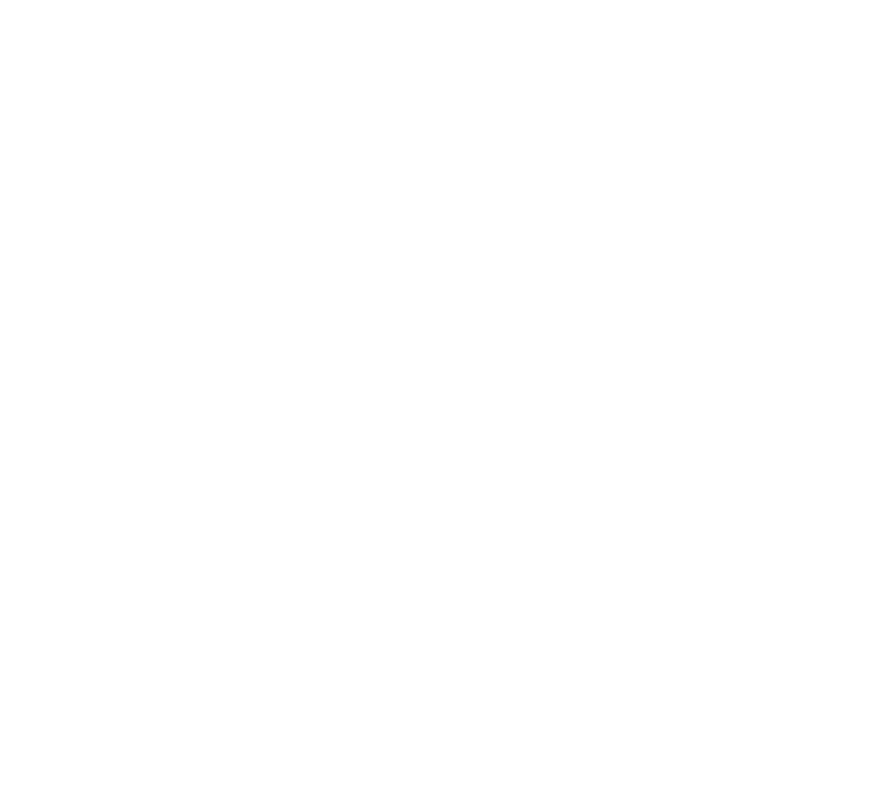
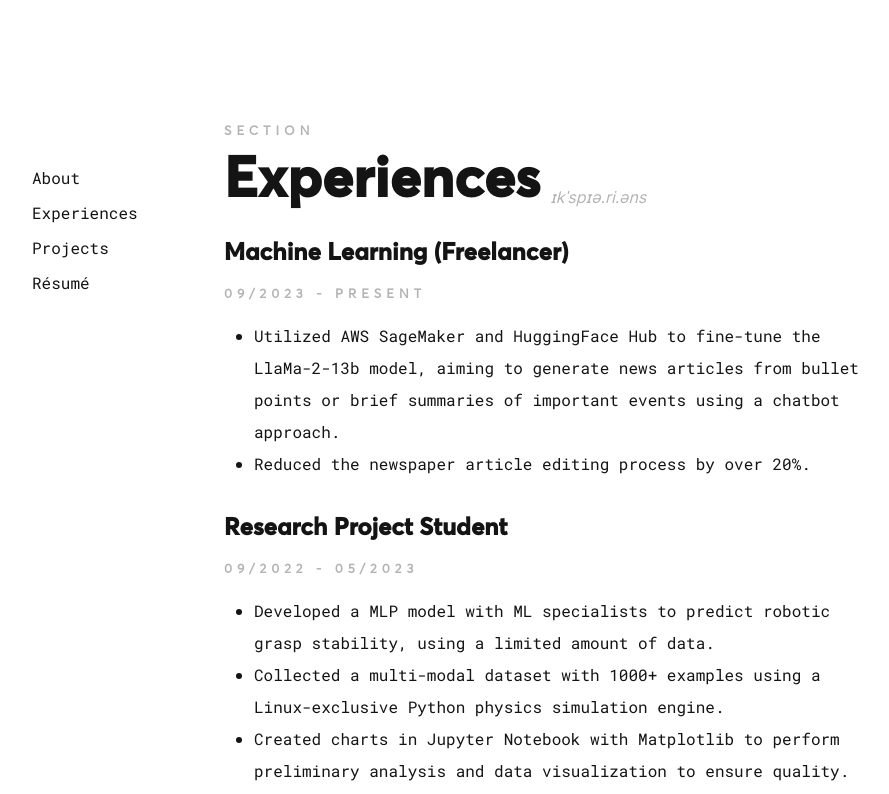
Before and after one commit to jhtkoo0426/jhtkoo0426.github.io, a React (Create React App) app in the folder app/: page /experiences in a window 1280 px wide. Before the commit this address had no page. Shown: the top 794 px of the page, without its empty margins (96-985 px from the left). Built offline with nearby package versions, Linux system fonts and the light colour scheme.

Commit message:
Added experiences page

```diff
--- a/app/src/App.js
+++ b/app/src/App.js
@@ -3,21 +3,23 @@
 
 
 // Pages
+import Layout from "./pages/Layout";
 import Home from "./pages/Home";
-import Layout from "./pages/Layout";
+import Experiences from "./pages/Experiences";
 import UCLdiss from "./pages/UCLdiss";
 import ScrollToTop from "./components/ScrollToTop";
 
 // General App & pages SCSS
 import "../src/css/app.scss";
+import "../src/css/layout.scss";
 import "../src/css/home.scss";
-import "../src/css/layout.scss";
+import "../src/css/experiences.scss";
 import "../src/css/ucldiss.scss";
 
 // Component SCSS
 import "../src/css/anchor.scss";
-import "../src/css/cursor.scss";
 import "../src/css/title.scss";
+import "../src/css/timeline.scss";
 import "../src/css/worklink.scss";
 
 
@@ -27,6 +29,7 @@
       {/* Webframe for portfolio (Layout is the base template) */}
       <Route path="/" element={<Layout/>}>
         <Route path="/" index element={<Home/>} />
+        <Route path="/experiences" index element={<Experiences/>} />
         <Route path="/ucl" element={<UCLdiss/>} />
       </Route>
     </Routes>
--- /dev/null
+++ b/app/src/components/Timeline.js
@@ -0,0 +1,55 @@
+import React from "react";
+
+import AnimatedDiv from "./AnimatedDiv";
+import Title from "./Title";
+
+
+// timeline_components (hashmap): Should contain all details to be inserted
+//      into the timeline, e.g. year, month, event, job title, etc.
+class Timeline extends React.Component {
+    constructor(props) {
+        super(props);
+        this.timeline_components = props.timeline_components || {}; // Initialize as an empty object if not provided
+        this.variants = {
+            visible: { opacity: 1, x: 0 },
+            hidden: { opacity: 0, x: -100 }
+        }
+        this.delay = 0.5;
+    }
+
+    parse_timeline_component(event_details, eventId) {
+        this.delay += 0.1;
+        return (
+            <div className="timeline-event">
+                <div className="timeline-obj"></div>
+                <AnimatedDiv className="event-details" duration={0.75} delay={this.delay} variants={this.variants} key={eventId}>
+                    <Title size={"extra-small"}>
+                        {event_details['job_title']}
+                    </Title>
+                    <br></br>
+                    <Title size={"tiny"}>
+                        {event_details['start_date']} - {event_details['end_date']}
+                    </Title>
+                    <br></br>
+                    <ul>
+                        {event_details['role_details'].map(element => (
+                            <li>{element}</li>
+                        ))}
+                    </ul>
+                </AnimatedDiv>
+            </div>
+        );
+    }
+
+    render() {
+        return (
+            <div className="timeline-container">
+                {Object.keys(this.timeline_components).map(eventId => (
+                    this.parse_timeline_component(this.timeline_components[eventId], eventId)
+                ))}
+            </div>
+        );
+    }
+}
+
+export default Timeline;
--- /dev/null
+++ b/app/src/css/experiences.scss
@@ -0,0 +1,24 @@
+// Styling for the experiences page
+.experiences-container {
+    min-height: 100vh;
+    display: flex;
+    flex-direction: column;
+    justify-content: center;
+
+    .introduction {
+        .page_title {
+            display: flex;
+            flex-direction: row;
+            align-items: end;
+
+            .pronouciation {
+                position: relative;
+                top: 8px;
+                padding-left: 10px;
+                font-style: italic;
+                font-family: 'InterReg';
+                color: var(--grey);
+            }
+        }
+    }
+}
--- a/app/src/css/home.scss
+++ b/app/src/css/home.scss
@@ -1,12 +1,11 @@
 // Styling for the homepage
 .home-container {
     .introduction {
-        height: 100vh;
         display: flex;
         flex-direction: column;
         justify-content: center;
 
-        .name {
+        .page_title {
             display: flex;
             flex-direction: row;
             align-items: end;
--- a/app/src/css/layout.scss
+++ b/app/src/css/layout.scss
@@ -12,7 +12,8 @@
     }
 
     .main-container {
-        margin: 0 25%;
+        min-height: 100vh;
+        margin: 10% 25%;
     }
 }
 
--- /dev/null
+++ b/app/src/css/timeline.scss
@@ -0,0 +1,13 @@
+// Styling for the Timeline template
+
+.timeline-container {
+    .timeline-event {
+        // display: grid;
+        // grid-template-columns: 1fr 3fr;
+        margin-top: 5%;
+
+        .event-details {
+            .title { line-height: 0; }
+        }
+    }
+}
--- a/app/src/css/title.scss
+++ b/app/src/css/title.scss
@@ -15,6 +15,11 @@
 
     &.small {
         font-size: 2.5rem;
+        line-height: 3rem;
+    }
+
+    &.extra-small {
+        font-size: 1.5rem;
         line-height: 2rem;
     }
 
--- /dev/null
+++ b/app/src/pages/Experiences.js
@@ -0,0 +1,78 @@
+import AnimatedDiv from "../components/AnimatedDiv";
+import Timeline from "../components/Timeline";
+import Title from "../components/Title";
+
+
+const Experiences = () => {
+    // Animating elements using framer-motion
+    const variants = {
+        visible: { opacity: 1, x: 0 },
+        hidden: { opacity: 0, x: -100 }
+    }
+
+    const timeline_components = {
+        "freelance": {
+            "job_title": "Machine Learning (Freelancer)",
+            "start_date": "09/2023",
+            "end_date": "Present",
+            "role_details": [
+                "Utilized AWS SageMaker and HuggingFace Hub to fine-tune the LlaMa-2-13b model, aiming to generate news articles from bullet points or brief summaries of important events using a chatbot approach.",
+                "Reduced the newspaper article editing process by over 20%."
+            ],
+        },
+        "smlgucl": {
+            "job_title": "Research Project Student",
+            "start_date": "09/2022",
+            "end_date": "05/2023",
+            "role_details": [
+                "Developed a MLP model with ML specialists to predict robotic grasp stability, using a limited amount of data.",
+                "Collected a multi-modal dataset with 1000+ examples using a Linux-exclusive Python physics simulation engine.",
+                "Created charts in Jupyter Notebook with Matplotlib to perform preliminary analysis and data visualization to ensure quality.",
+                "Explored the influence of sample size, data dimensionality, and feature combinations on model performance.",
+                "Achieved 76.3% prediction accuracy on unseen data."
+            ],
+        },
+        "apperta": {
+            "job_title": "Systems Engineer",
+            "start_date": "10/2021",
+            "end_date": "04/2022",
+            "role_details": [
+                "Led a team of 3 in a full-stack NLP project that offered NHS practitioners insights from doctor-patient conversations.",
+                "Introduced word cloud and frequent topics visualization features to summarize conversations.",
+                "Adapted quickly to new technologies such as Django through active self-learning to meet technical requirements."
+            ],
+        },
+        "l4s": {
+            "job_title": "Business Analyst (Part-time)",
+            "start_date": "04/2020",
+            "end_date": "04/2022",
+            "role_details":[
+                "Completed ad-hoc tasks in collecting, analysing, and visualising UK school data.",
+                "Volunteered to develop a webapp prototype using Django, which were adopted by the CEO of the company."
+            ],
+        }
+    }
+
+    return (
+        <div className="experiences-container">
+            {/* Introduction */}
+            <div className="introduction">
+                <AnimatedDiv duration={0.75} delay={0} variants={variants}>
+                    <Title size={"tiny"}>section</Title>
+                </AnimatedDiv>
+                <br></br>
+                <AnimatedDiv class_name={"page_title"} duration={0.75} delay={0.5} variants={variants}>
+                    <Title animated={false} size={"standard"}>Experiences</Title>
+                    <p className="pronouciation">ɪkˈspɪə.ri.əns</p>
+                </AnimatedDiv>
+            </div>
+
+            {/* List work experiences */}
+            <Timeline timeline_components={timeline_components}>
+
+            </Timeline>
+        </div>
+    );
+}
+
+export default Experiences;
--- a/app/src/pages/Home.js
+++ b/app/src/pages/Home.js
@@ -1,10 +1,5 @@
-import Anchor from "../components/Anchor";
 import Title from "../components/Title";
 import AnimatedDiv from "../components/AnimatedDiv";
-
-import { motion } from "framer-motion";
-
-import julius from "../media/julius.png";
 
 
 const Home = () => {
@@ -16,14 +11,14 @@
 
     return (
         <div className="home-container">
-            {/* Section 01 -Introduction */}
+            {/* Introduction */}
             <div className="introduction">
-                <AnimatedDiv class_name={"name_title"} duration={0.75} delay={0} variants={variants}>
+                <AnimatedDiv duration={0.75} delay={0} variants={variants}>
                     <Title size={"tiny"}>name</Title>
                 </AnimatedDiv>
                 <br></br>
-                <AnimatedDiv class_name={"name"} duration={0.75} delay={0.5} variants={variants}>
-                    <Title animated={false} size={"small"}>Justin</Title>
+                <AnimatedDiv class_name={"page_title"} duration={0.75} delay={0.5} variants={variants}>
+                    <Title animated={false} size={"standard"}>Justin</Title>
                     <p className="pronouciation">d͡ʒʌs.tɪn</p>
                 </AnimatedDiv>
                 <br></br>
--- a/app/src/pages/Layout.js
+++ b/app/src/pages/Layout.js
@@ -12,13 +12,6 @@
 
 
 const Layout = () => {
-    // Detect the user's preferred color scheme. Returns TRUE if prefers dark.
-    const prefers_dark = window.matchMedia('(prefers-color-scheme: dark)');
-    console.log(prefers_dark)
-    if (prefers_dark.matches) {
-      document.documentElement.style.setProperty('mix-blend-mode', 'difference');
-    }
-
     return (
       <div className={"app-container"}>
         <motion.nav
@@ -29,7 +22,7 @@
           transition={{ duration: 0.75, delay: 1.25 }}
           variants={{visible: { opacity: 1, x: 0 }, hidden: { opacity: 0, x: -100 }}}>
           <NavLink className="anchor underline" activeclassname="active" to={"/"}>About</NavLink>
-          <NavLink className="anchor underline" activeclassname="active" to={"/ucl"}>Experiences</NavLink>
+          <NavLink className="anchor underline" activeclassname="active" to={"/experiences"}>Experiences</NavLink>
           <NavLink className="anchor underline" activeclassname="active" to={"/ucl"}>Projects</NavLink>
           <NavLink className="topnav-link anchor underline" activeclassname="active" to="/files/justin_koo_resume_2023.pdf" target="_blank" download>Résumé</NavLink>
         </motion.nav>
```
Also changed, not shown: app/src/css/cursor.scss (deleted, +0 -22 lines), app/src/media/julius.png (deleted).
